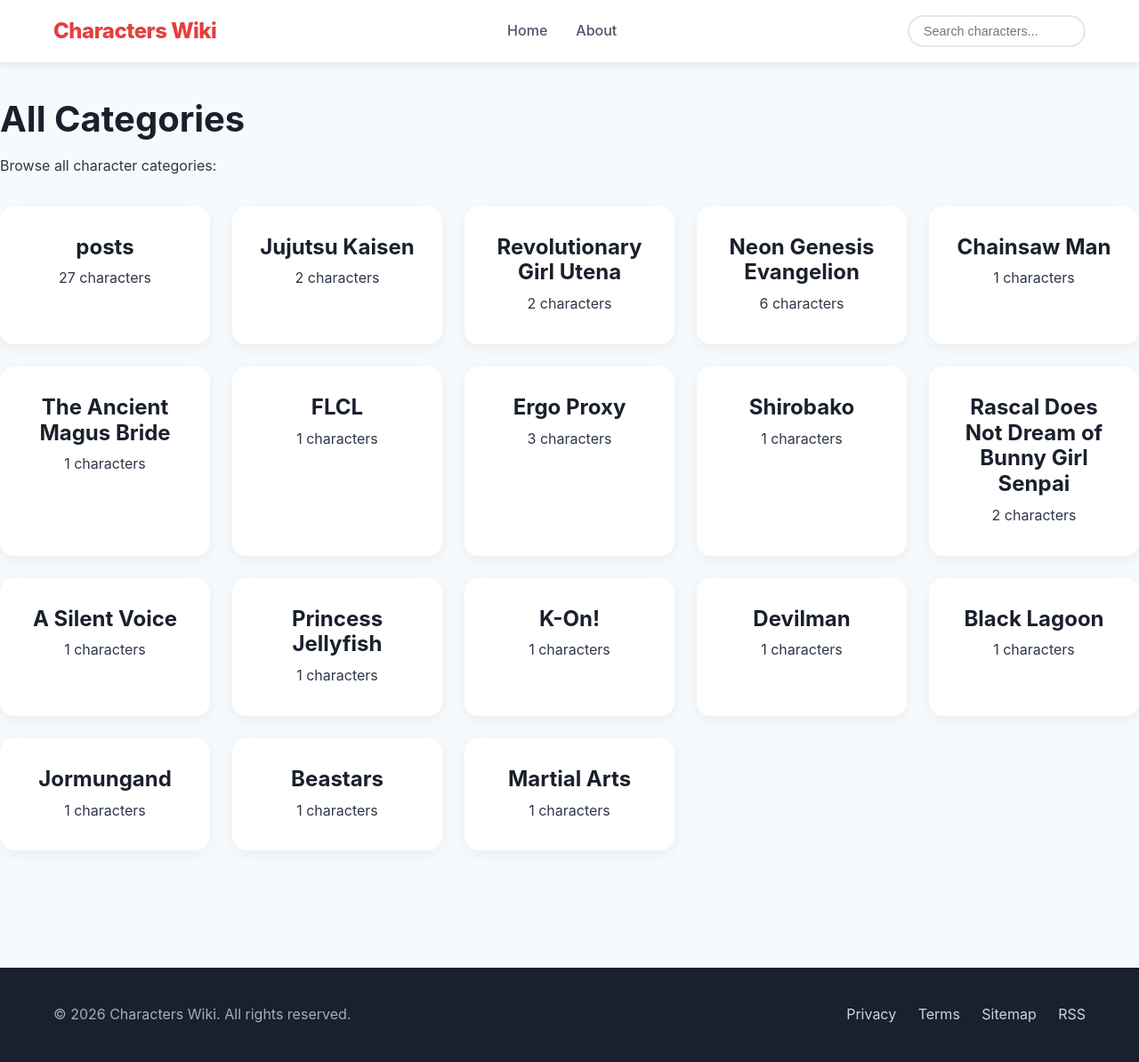
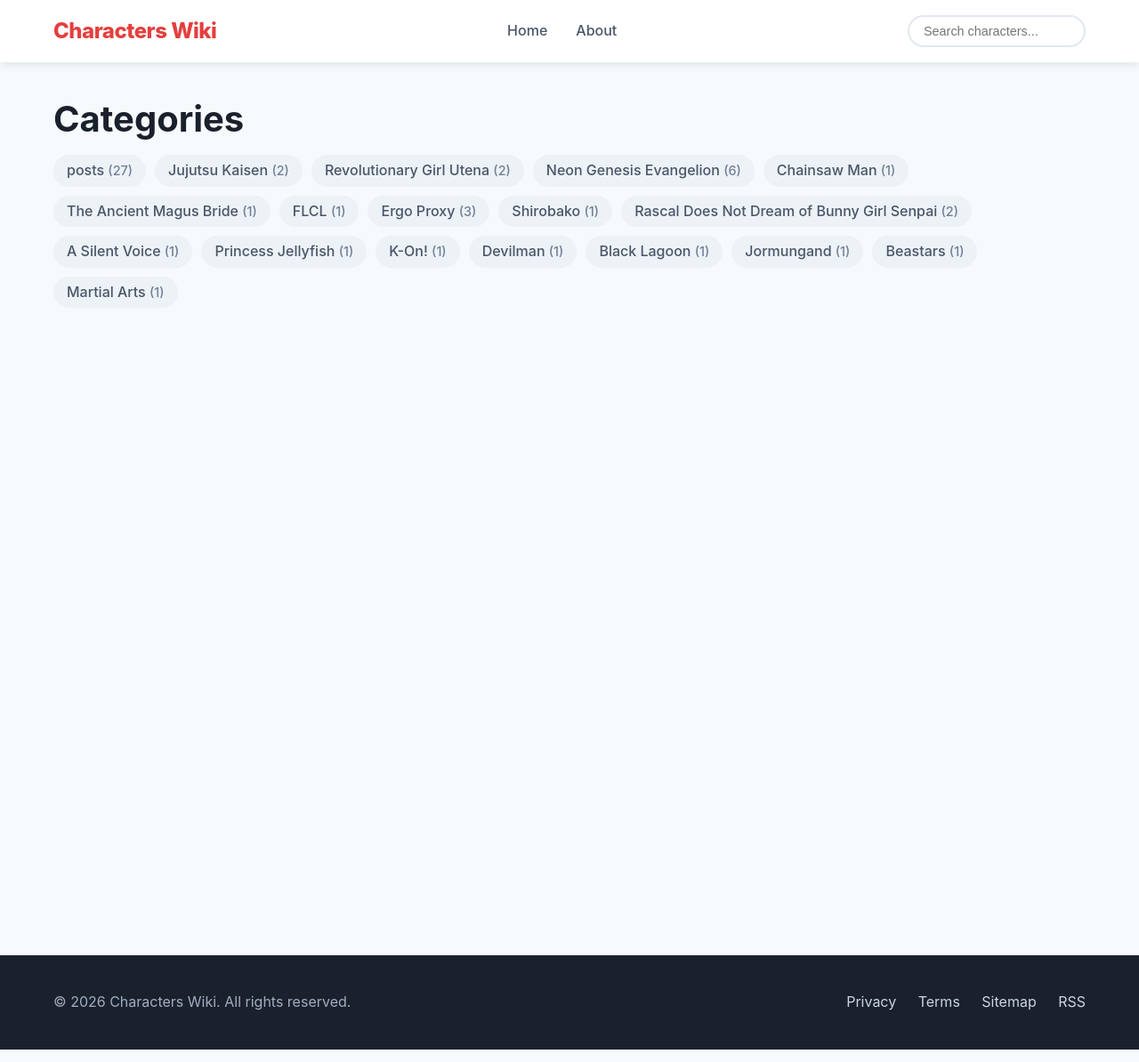
Before and after one commit to characterswiki/characters, a Jekyll site: the page built from categories.md, in a window 1280 px wide and 1194 px high. Shown: the whole window at 89% size. Built offline with Jekyll 4.4.1, drawn with Linux system fonts in a browser that asks for light colours.

Commit message:
Update categories.md

```diff
--- a/categories.md
+++ b/categories.md
@@ -1,17 +1,15 @@
 ---
-layout: default
+layout: page
 title: Categories
 permalink: /categories/
 ---
 
-<h1>All Categories</h1>
-<p>Browse all character categories:</p>
-
-<div class="category-grid">
+<ul class="category-list">
   {% for category in site.categories %}
-  <a href="/categories/{{ category[0] }}/" class="category-card">
-    <h3>{{ category[0] }}</h3>
-    <span>{{ category[1].size }} characters</span>
-  </a>
+    <li>
+      <a href="{{ '/categories/' | append: category[0] | slugify | relative_url }}">
+        {{ category[0] }} <span>({{ category[1] | size }})</span>
+      </a>
+    </li>
   {% endfor %}
-</div>
+</ul>
```
